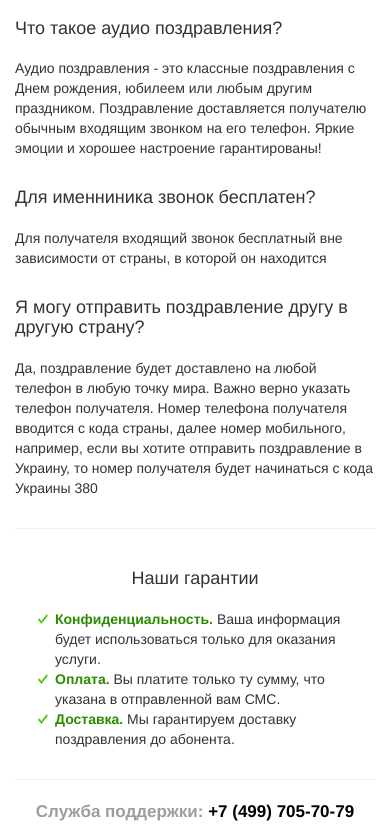
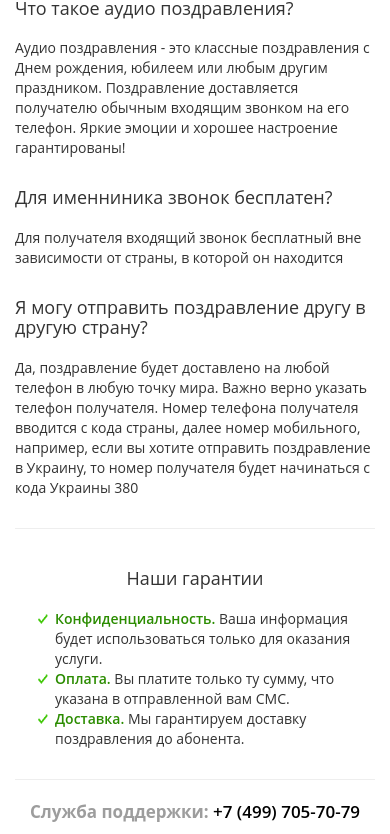
Before and after one commit to vovk/portal.loc, a plain HTML site: page questions.html in a window 390 px wide. Shown: the part 91-925 px from the top of the page. Drawn offline with nearby package versions, Linux system fonts and the light colour scheme.

Commit message:
add fonts

```diff
--- /dev/null
+++ b/fonts/OpenSansRegular/stylesheet.css
@@ -0,0 +1,14 @@
+/* Generated by Font Squirrel (https://www.fontsquirrel.com) on February 22, 2017 */
+
+
+
+@font-face {
+    font-family: 'open_sansregular';
+    src: url('opensans-regular.eot');
+    src: url('opensans-regular.eot?#iefix') format('embedded-opentype'),
+         url('opensans-regular.woff2') format('woff2'),
+         url('opensans-regular.woff') format('woff');
+    font-weight: normal;
+    font-style: normal;
+
+}
--- a/questions.html
+++ b/questions.html
@@ -7,27 +7,11 @@
     <meta http-equiv="X-UA-Compatible" content="ie=edge">
     <link rel="stylesheet" href="style.css">
     <link href="css/bootstrap.min.css" rel="stylesheet">
-    <!--<script src="//ajax.googleapis.com/ajax/libs/jquery/3.1.0/jquery.min.js"></script>-->
-    <script src="http://code.jquery.com/jquery-latest.js"></script>
-    <script src="jQuery.mmenu/dist/js/jquery.mmenu.all.min.js"></script>
-    <link rel="stylesheet" href="jQuery.mmenu/dist/css/jquery.mmenu.all.css">
-    <script src="js/bootstrap.min.js"></script>
     <title>Часто задаваемые вопросы</title>
 </head>
 <body>
 <div class="container-fluid top">
     <div class="row">
-        <div id="menu">
-            <div class="test test1">
-                <img src="img/menu-img.png" alt="" class="menu-img">
-            </div>
-            <div class="test test2">
-                <img src="img/menu-img.png" alt="" class="menu-img">
-            </div>
-            <div class="test test3">
-                <img src="img/menu-img.png" alt="" class="menu-img"><br>
-            </div>
-        </div>
         <div class="col-xs-12 text-left">
             <h1>Частые вопросы</h1>
         </div>
@@ -81,5 +65,7 @@
         </div>
     </div>
 </div>
+<script src="http://code.jquery.com/jquery-latest.js"></script>
+<script src="js/bootstrap.min.js"></script>
 </body>
 </html>
--- a/style.css
+++ b/style.css
@@ -1,5 +1,18 @@
+@font-face {
+    font-family: 'OpenSansRegular';
+    src: url('fonts/OpenSansRegular/opensans-regular.eot');
+    src: url('fonts/OpenSansRegular/opensans-regular.eot?#iefix') format('embedded-opentype'),
+    url('fonts/OpenSansRegular/opensans-regular.woff2') format('woff2'),
+    url('fonts/OpenSansRegular/opensans-regular.woff') format('woff');
+    font-weight: normal;
+    font-style: normal;
+
+}
 @media (max-width: 768px){
 /*categorylist.html*/
+    body{
+        font-family: "Open Sans"!important;
+    }
     hr{
         width: 100%;
     }
@@ -9,7 +22,7 @@
     }
     h3{
         margin-top: 40px!important;
-        margin-bottom: 40px!important; ;
+        margin-bottom: 40px!important;
     }
     h4{
         margin-top: 20px!important;
```
Also changed, not shown: fonts/OpenSansRegular/opensans-regular.woff (added), fonts/OpenSansRegular/opensans-regular.woff2 (added), 1 other file.
